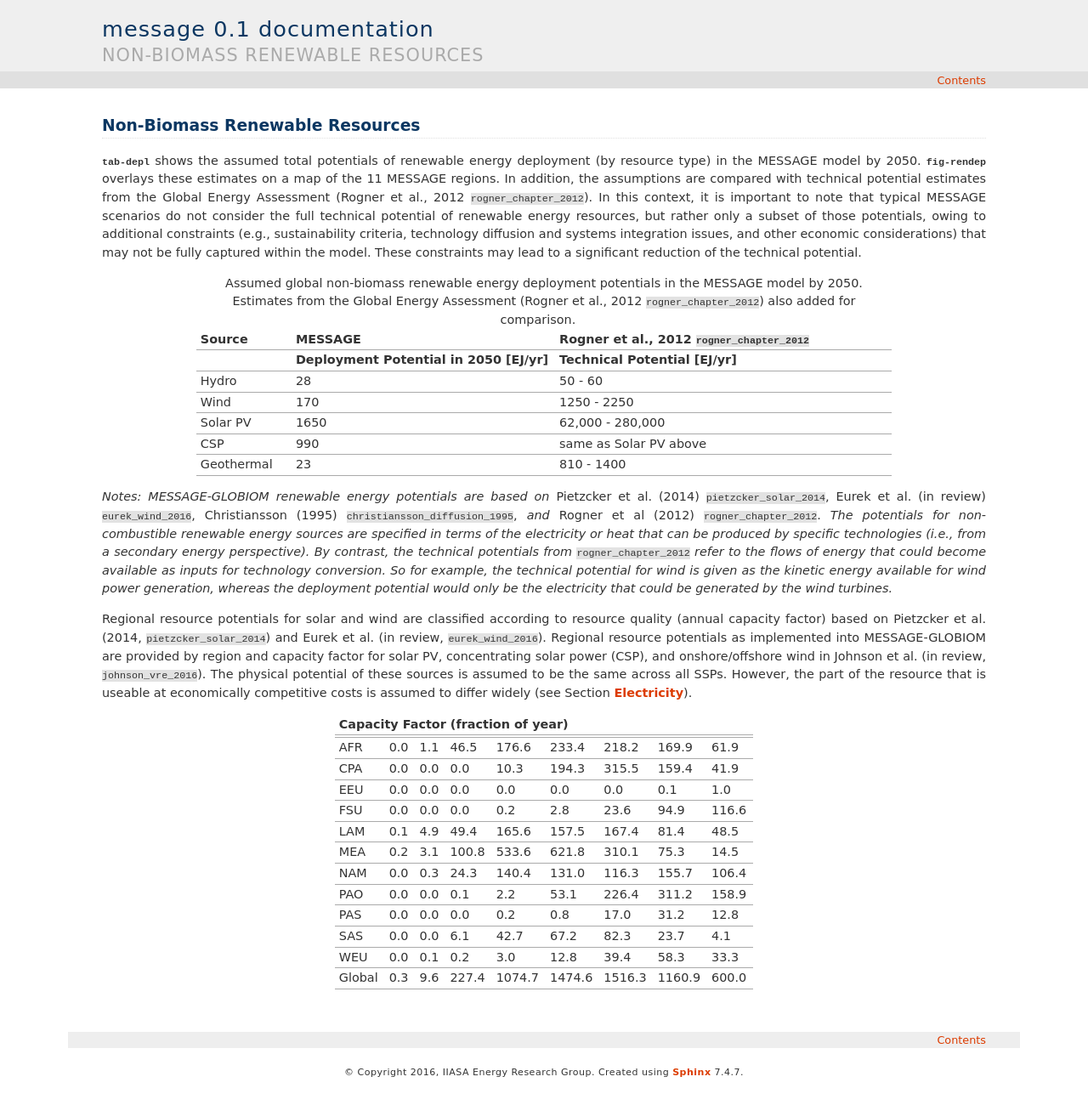
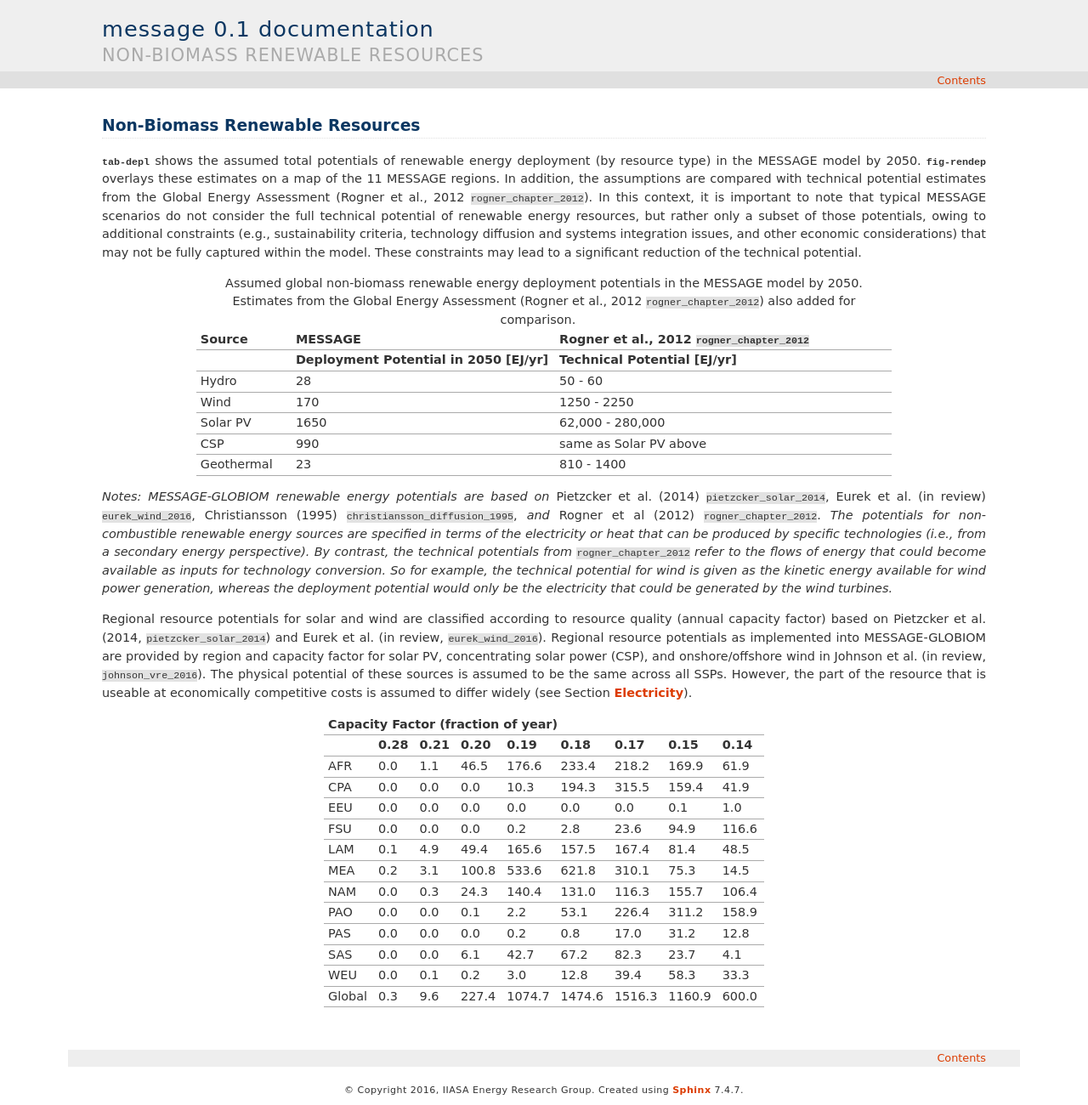
Before and after one commit to yiyi1991/message-ix-models, a Sphinx documentation site: the page built from doc/global/source/message_globiom/energy/resource/renewable.rst, in a window 1280 px wide. Shown: the whole page at 85% size. Built offline with Sphinx 7.4.7, drawn with Linux system fonts in a browser that asks for light colours; pages that are not in the unit, such as notebooks, are missing from menus; cross-references to code outside the pages are shown as plain code; before the commit the page ends 1278 px from its top, so only the background shows below that.

Commit message:
Update renewable.rst

```diff
--- a/doc/global/source/message_globiom/energy/resource/renewable.rst
+++ b/doc/global/source/message_globiom/energy/resource/renewable.rst
@@ -42,7 +42,7 @@ the part of the resource that is useable at economically competitive costs is as
 ======  ======  ======  ======  ======  ======  ======  ======  ======
 Capacity Factor (fraction of year)
 ----------------------------------------------------------------------
-        0.28    0.21    0.20	  0.19    0.18    0.17    0.15    0.14
+..      0.28    0.21    0.20	  0.19    0.18    0.17    0.15    0.14
 ======  ======  ======  ======  ======  ======  ======  ======  ======
 AFR     0.0     1.1     46.5    176.6   233.4   218.2   169.9   61.9
 CPA     0.0     0.0     0.0     10.3    194.3   315.5   159.4   41.9
```
